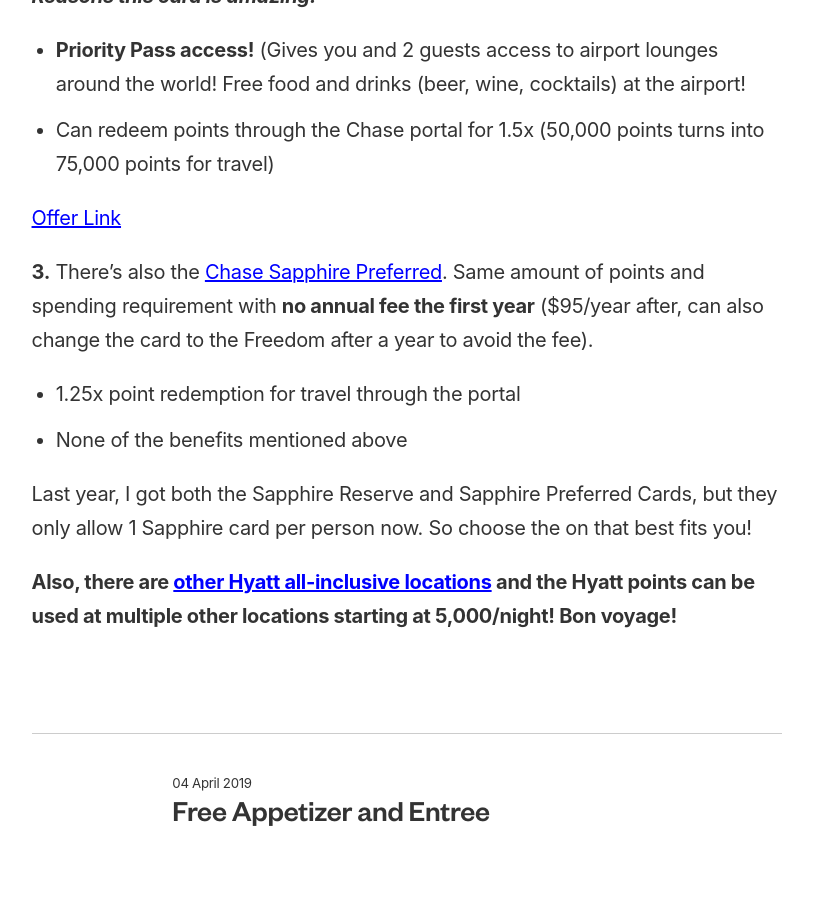
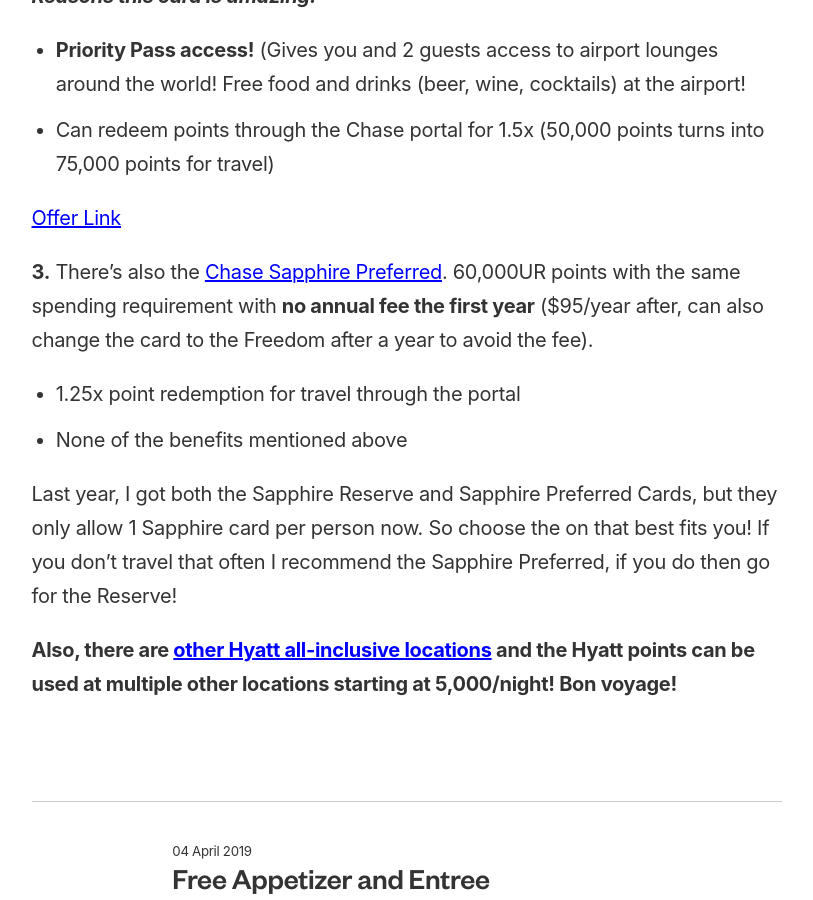
Before and after one commit to ohiosveryown/atldeals, a Jekyll site: the page built from _posts/2019-04-12-Vacation.markdown, in a window 1280 px wide and 900 px high, scrolled down 2793 px. Shown: the whole window, without its empty margins (233-1046 px from the left). Built offline with Jekyll 4.4.1, drawn with Linux system fonts in a browser that asks for light colours.

Commit message:
Updated Vacation

```diff
--- a/_posts/2019-04-12-Vacation.markdown
+++ b/_posts/2019-04-12-Vacation.markdown
@@ -58,13 +58,13 @@
 
 [Offer Link](https://creditcards.chase.com/rewards-credit-cards/chase-sapphire-reserve)
 
-**3.** There's also the [Chase Sapphire Preferred](https://creditcards.chase.com/rewards-credit-cards/chase-sapphire-preferred). Same amount of points and spending requirement with **no annual fee the first year** ($95/year after, can also change the card to the Freedom after a year to avoid the fee).
+**3.** There's also the [Chase Sapphire Preferred](https://creditcards.chase.com/rewards-credit-cards/chase-sapphire-preferred). 60,000UR points with the same spending requirement with **no annual fee the first year** ($95/year after, can also change the card to the Freedom after a year to avoid the fee).
 
 * 1.25x point redemption for travel through the portal
 
 * None of the benefits mentioned above
 
-Last year, I got both the Sapphire Reserve and Sapphire Preferred Cards, but they only allow 1 Sapphire card per person now. So choose the on that best fits you!
+Last year, I got both the Sapphire Reserve and Sapphire Preferred Cards, but they only allow 1 Sapphire card per person now. So choose the on that best fits you! If you don't travel that often I recommend the Sapphire Preferred, if you do then go for the Reserve!
 
 **Also, there are [other Hyatt all-inclusive locations](https://www.hyatt.com/brands/all-inclusive) and the Hyatt points can be used at multiple other locations starting at 5,000/night!
 Bon voyage!**
```
